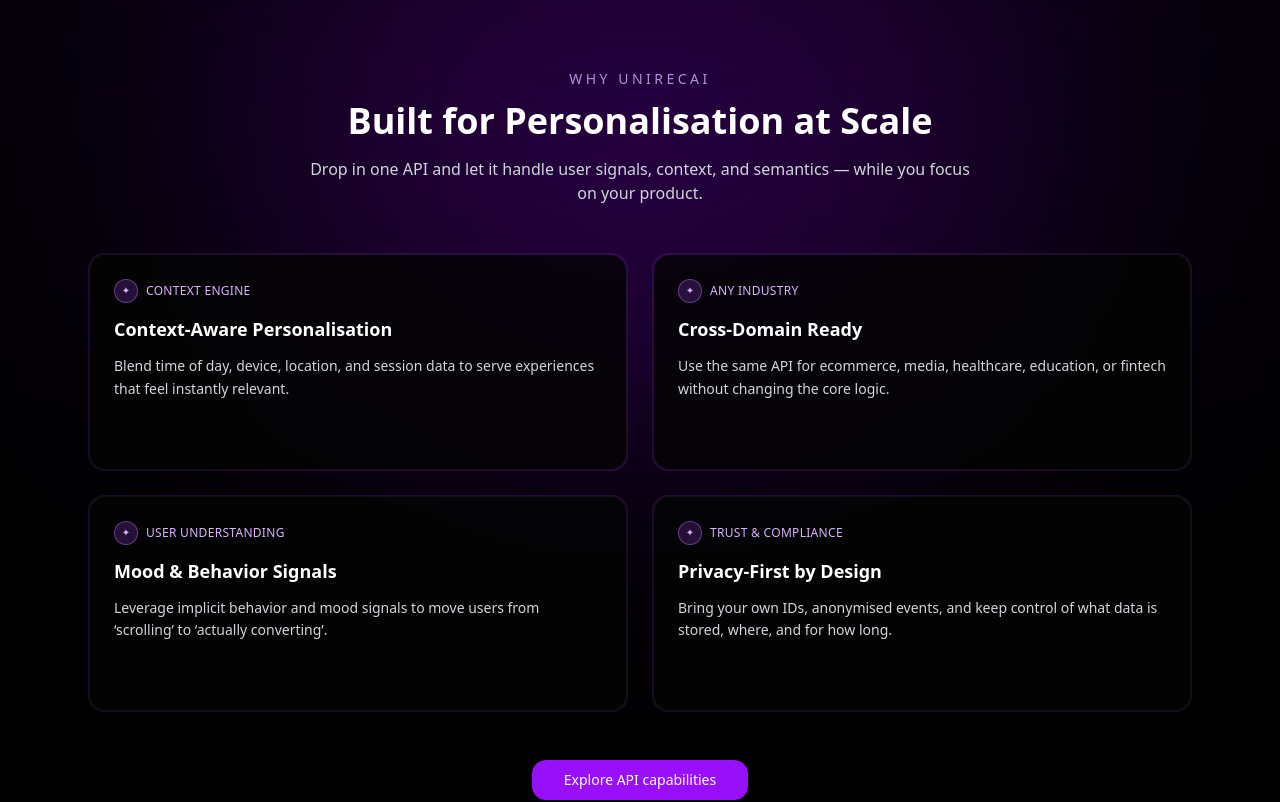
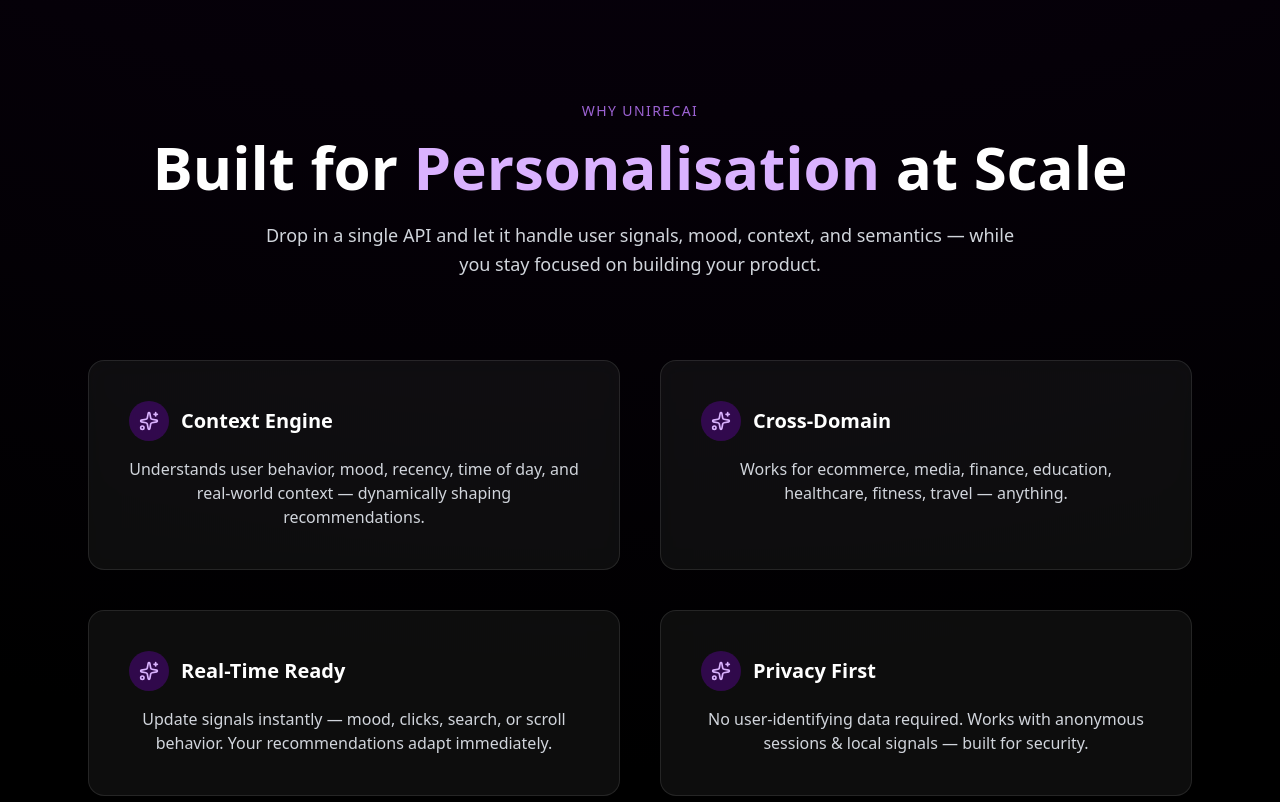
Before and after one commit to Anu8587/Uni-rec, a Next.js app in the folder frontend/: page / in a window 1280 px wide. Shown: the part 1600-2402 px from the top of the page. Built offline with nearby package versions, Linux system fonts and the light colour scheme.

Commit message:
updated features

```diff
--- a/frontend/components/ui/Features.tsx
+++ b/frontend/components/ui/Features.tsx
@@ -1,97 +1,87 @@
 "use client";
-
-import { Button } from "@/components/ui/button";
-
-const features = [
-  {
-    title: "Context-Aware Personalisation",
-    description:
-      "Blend time of day, device, location, and session data to serve experiences that feel instantly relevant.",
-    tag: "Context engine",
-  },
-  {
-    title: "Cross-Domain Ready",
-    description:
-      "Use the same API for ecommerce, media, healthcare, education, or fintech without changing the core logic.",
-    tag: "Any industry",
-  },
-  {
-    title: "Mood & Behavior Signals",
-    description:
-      "Leverage implicit behavior and mood signals to move users from ‘scrolling’ to ‘actually converting’.",
-    tag: "User understanding",
-  },
-  {
-    title: "Privacy-First by Design",
-    description:
-      "Bring your own IDs, anonymised events, and keep control of what data is stored, where, and for how long.",
-    tag: "Trust & compliance",
-  },
-];
+import { Sparkles } from "lucide-react";
 
 export default function Features() {
   return (
-    <section
-      id="features"
-      className="relative w-full py-32 "
-    >
-      {/* subtle background glow */}
-      <div className="pointer-events-none absolute inset-0 flex justify-center">
-        <div className="h-[500px] w-[700px] rounded-full bg-purple-700/20 blur-[140px]" />
-      </div>
-<div className="absolute top-0 left-1/2 -translate-x-1/2 w-[800px] h-[300px] bg-purple-700/20 blur-[150px] pointer-events-none"></div>
+    <section className="relative py-40 overflow-hidden">
 
-      <div className="relative z-10 max-w-6xl mx-auto px-6">
-        {/* Section heading */}
-        <div className="text-center mb-12">
-          <p className="text-sm uppercase tracking-[0.25em] text-purple-300/80">
-            Why UniRecAI
-          </p>
-          <h2 className="mt-3 text-3xl md:text-4xl font-bold text-white">
-            Built for Personalisation at Scale
-          </h2>
-          <p className="mt-4 text-gray-300 max-w-2xl mx-auto">
-            Drop in one API and let it handle user signals, context, and
-            semantics — while you focus on your product.
-          </p>
-        </div>
+      {/* TOP GLOW — matches Hero */}
+      <div className="absolute top-0 left-1/2 -translate-x-1/2 w-[900px] h-[300px] pointer-events-none" />
 
-        {/* Features grid */}
-        <div className="grid gap-6 md:grid-cols-2">
-          {features.map((feature) => (
-            <div
-              key={feature.title}
-              className="group relative overflow-hidden rounded-2xl border border-purple-500/15 bg-white/5 bg-clip-padding p-[1px]"
-            >
-              <div className="h-full rounded-2xl bg-black/80 p-6 flex flex-col gap-3">
-                <div className="inline-flex items-center gap-2 text-xs uppercase tracking-wide text-purple-300">
-                  <span className="h-6 w-6 rounded-full bg-purple-500/20 border border-purple-400/40 flex items-center justify-center text-[10px]">
-                    ✦
-                  </span>
-                  {feature.tag}
-                </div>
+      {/* CONTENT */}
+      <div className="relative max-w-6xl mx-auto px-6 text-center">
+        <p className="uppercase tracking-widest text-purple-400/80 text-sm mb-4">
+          Why UniRecAI
+        </p>
 
-                <h3 className="text-lg font-semibold text-white">
-                  {feature.title}
-                </h3>
+        <h2 className="text-4xl md:text-6xl font-bold text-white">
+          Built for <span className="text-purple-300">Personalisation</span> at Scale
+        </h2>
 
-                <p className="text-sm text-gray-300 leading-relaxed">
-                  {feature.description}
-                </p>
+        <p className="text-lg text-gray-300 mt-6 max-w-3xl mx-auto leading-relaxed">
+          Drop in a single API and let it handle user signals, mood, context, and semantics —
+          while you stay focused on building your product.
+        </p>
 
-                <div className="mt-4 text-xs text-purple-300/80 opacity-0 group-hover:opacity-100 transition-opacity">
-                  Optimised for low-latency, real-world use cases.
-                </div>
+        {/* Feature Grid */}
+        <div className="grid md:grid-cols-2 gap-10 mt-20">
+
+          {/* Card 1 */}
+          <div className="bg-white/5 border border-white/10 rounded-2xl p-10 backdrop-blur-md hover:bg-white/[0.07] transition">
+            <div className="flex items-center gap-3 mb-4">
+              <div className="w-10 h-10 rounded-full bg-purple-700/30 flex items-center justify-center">
+                <Sparkles className="text-purple-300" size={20} />
               </div>
+              <h3 className="text-xl font-semibold text-white">Context Engine</h3>
             </div>
-          ))}
-        </div>
+            <p className="text-gray-300">
+              Understands user behavior, mood, recency, time of day, and real-world context
+              — dynamically shaping recommendations.
+            </p>
+          </div>
 
-        {/* CTA under grid */}
-        <div className="mt-12 flex justify-center">
-          <Button className="px-8 py-5 rounded-xl bg-purple-600 hover:bg-purple-700 text-white">
-            Explore API capabilities
-          </Button>
+          {/* Card 2 */}
+          <div className="bg-white/5 border border-white/10 rounded-2xl p-10 backdrop-blur-md hover:bg-white/[0.07] transition">
+            <div className="flex items-center gap-3 mb-4">
+              <div className="w-10 h-10 rounded-full bg-purple-700/30 flex items-center justify-center">
+                <Sparkles className="text-purple-300" size={20} />
+              </div>
+              <h3 className="text-xl font-semibold text-white">Cross-Domain</h3>
+            </div>
+            <p className="text-gray-300">
+              Works for ecommerce, media, finance, education, healthcare,
+              fitness, travel — anything.
+            </p>
+          </div>
+
+          {/* Card 3 */}
+          <div className="bg-white/5 border border-white/10 rounded-2xl p-10 backdrop-blur-md hover:bg-white/[0.07] transition">
+            <div className="flex items-center gap-3 mb-4">
+              <div className="w-10 h-10 rounded-full bg-purple-700/30 flex items-center justify-center">
+                <Sparkles className="text-purple-300" size={20} />
+              </div>
+              <h3 className="text-xl font-semibold text-white">Real-Time Ready</h3>
+            </div>
+            <p className="text-gray-300">
+              Update signals instantly — mood, clicks, search, or scroll behavior.
+              Your recommendations adapt immediately.
+            </p>
+          </div>
+
+          {/* Card 4 */}
+          <div className="bg-white/5 border border-white/10 rounded-2xl p-10 backdrop-blur-md hover:bg-white/[0.07] transition">
+            <div className="flex items-center gap-3 mb-4">
+              <div className="w-10 h-10 rounded-full bg-purple-700/30 flex items-center justify-center">
+                <Sparkles className="text-purple-300" size={20} />
+              </div>
+              <h3 className="text-xl font-semibold text-white">Privacy First</h3>
+            </div>
+            <p className="text-gray-300">
+              No user-identifying data required. Works with anonymous sessions &
+              local signals — built for security.
+            </p>
+          </div>
+
         </div>
       </div>
     </section>
```
